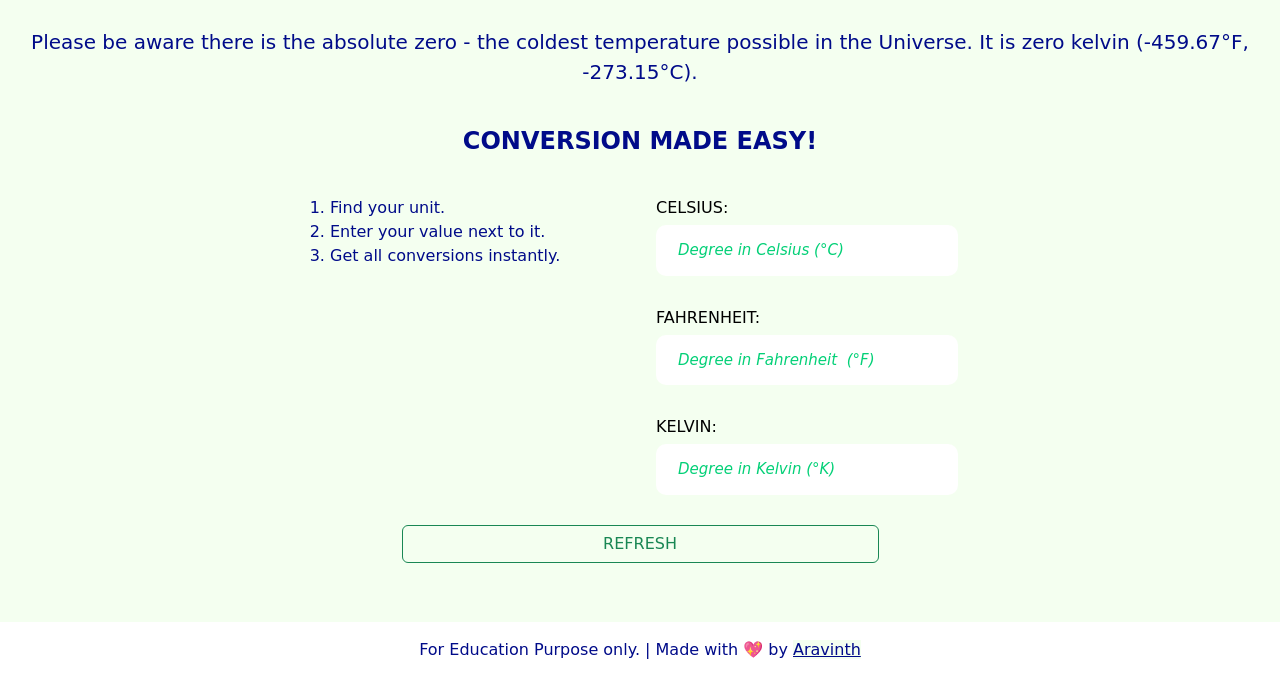
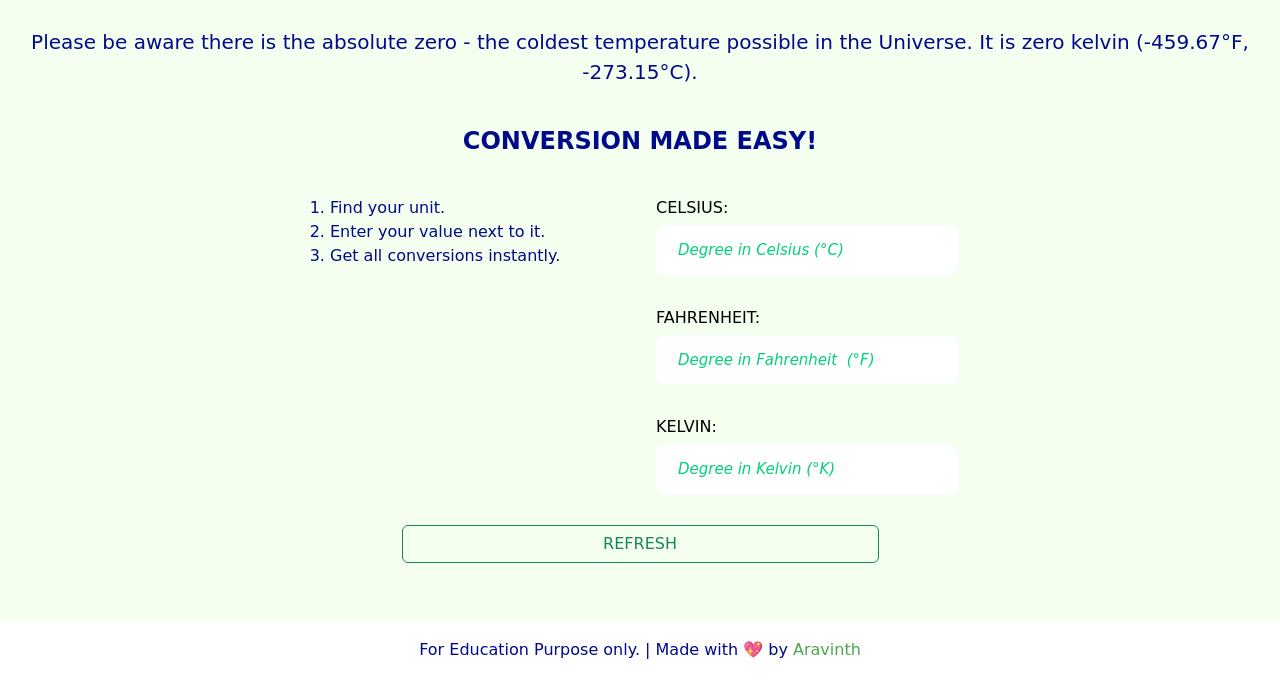
Before and after one commit to AravinthVasan/Temperature-Translation, a plain HTML site: page index.html in a window 1280 px wide. Shown: the part 113-800 px from the top of the page. Drawn offline with nearby package versions, Linux system fonts and the light colour scheme.

Commit message:
Update styles.css

```diff
--- a/styles.css
+++ b/styles.css
@@ -95,7 +95,7 @@ input::placeholder{
   color:rgb(3, 208, 119);
 }
 
-.link-suraj{
+.link-aravinth{
   background-color: white;
   color:rgb(255, 0, 51);
   text-decoration: none;
```
